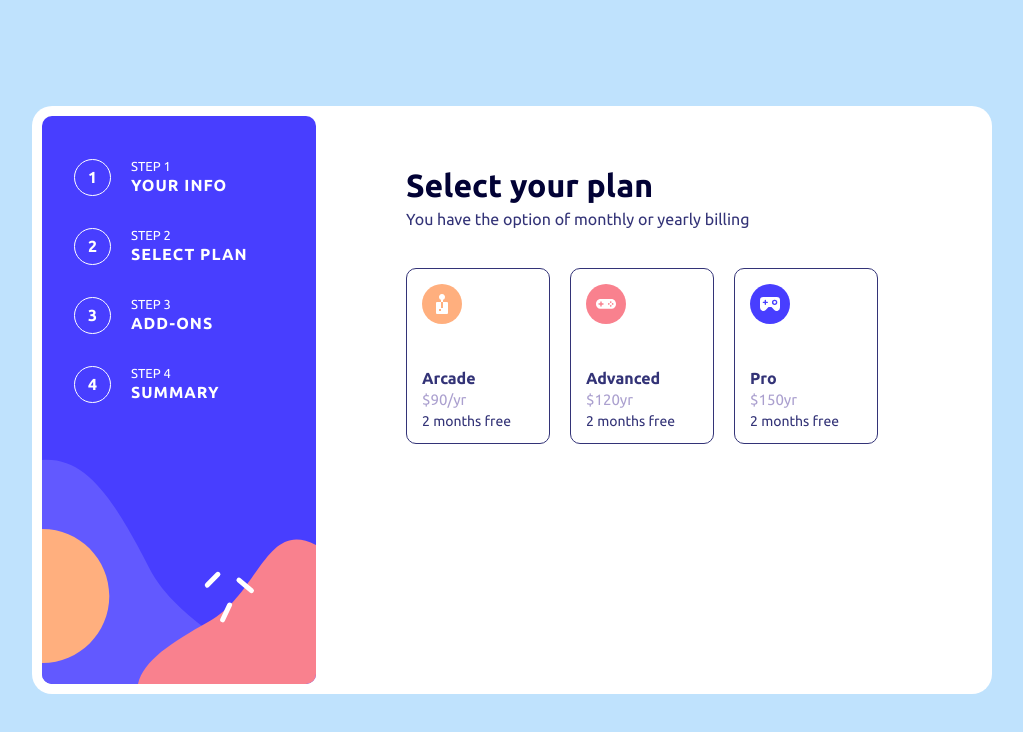
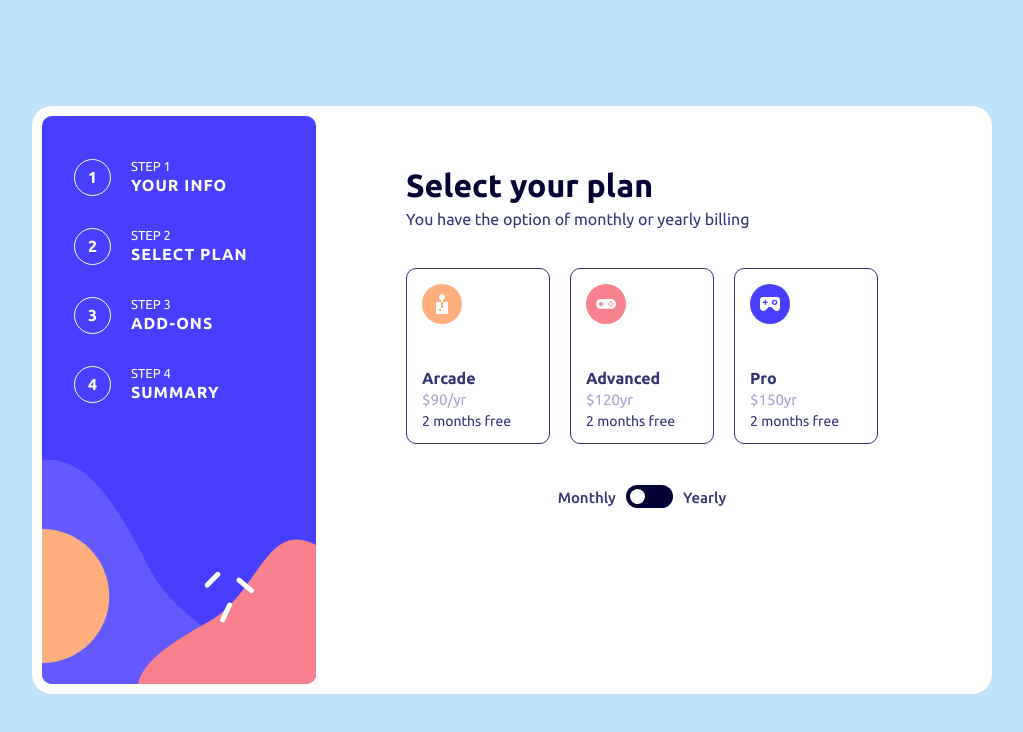
Before and after one commit to therealtmmy/multi-step-form, a React (Create React App) app: page / in a window 1280 px wide. Shown: the top 732 px of the page, without its empty margins (128-1151 px from the left). Built offline with nearby package versions, Linux system fonts and the light colour scheme.

Commit message:
Building SELECT PLAN

```diff
--- a/src/Components/NavContent/SelectPlan.css
+++ b/src/Components/NavContent/SelectPlan.css
@@ -44,3 +44,63 @@
     font-size: 14px;
 
 }
+
+.Switch {
+    display:  flex;
+    align-items: center;
+    justify-content: center;
+    gap: 10px;
+    margin-top: 30px;
+    font-size: 15px;
+    color: rgb(51, 51, 119);
+    font-weight: 500;
+}
+
+/* Switch Button */
+.switch {
+  position: relative;
+  display: inline-block;
+  width: 47px;
+  height: 23px;
+
+}
+
+.switch input {
+  opacity: 0;
+  width: 0;
+  height: 0;
+}
+
+.slider {
+  position: absolute;
+  cursor: pointer;
+  top: 0;
+  left: 0;
+  right: 0;
+  bottom: 0;
+  background-color: rgb(2, 2, 53);
+  -webkit-transition: .4s;
+  transition: .4s;
+  border-radius: 20px;
+}
+
+.slider:before {
+  position: absolute;
+  content: "";
+  height: 15px;
+  width: 15px;
+  left: 4px;
+  bottom: 4px;
+  background-color: white;
+  -webkit-transition: .4s;
+  transition: .4s;
+  border-radius: 20px;
+}
+
+
+
+input:checked + .slider:before {
+  -webkit-transform: translateX(26px);
+  -ms-transform: translateX(26px);
+  transform: translateX(26px);
+}
--- a/src/Components/NavContent/SelectPlan.jsx
+++ b/src/Components/NavContent/SelectPlan.jsx
@@ -28,6 +28,16 @@ const SelectPlan = () => {
           <PlansToSelect key={index} items={items} {...items} />
         ))}
       </div>
+
+      <div className="Switch">
+        <p>Monthly</p>
+        <label className="switch">
+          <input type="checkbox" />
+          <span className="slider"></span>
+        </label>
+
+        <p>Yearly</p>
+      </div>
     </div>
   );
 };
```
